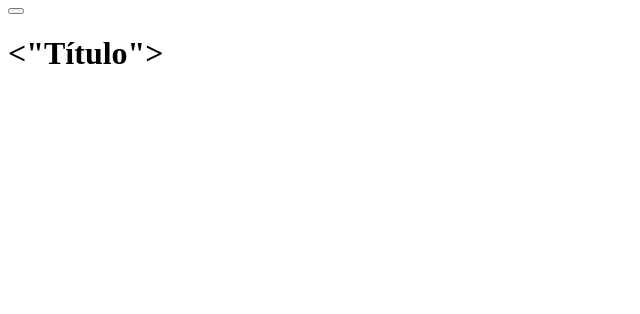
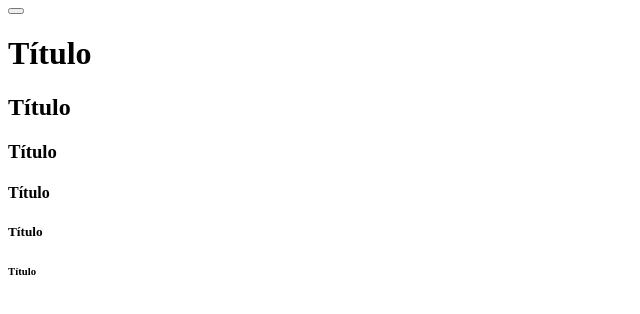
Before and after one commit to raiane81/raiane, a plain HTML site: page exercicio1.html in a window 1280 px wide. Shown: the whole page, without its empty margins (0-640 px from the left). Drawn offline with Linux system fonts and the light colour scheme.

Commit message:
Update exercicio1.html

```diff
--- a/exercicio1.html
+++ b/exercicio1.html
@@ -4,16 +4,12 @@
   </head>
 
   <body>
-    <h1><"Título"></h1>
-
-
-
-
-
-
-
-
-
+    <h1>Título</h1>
+    <h2>Título</h2>
+    <h3>Título</h3>
+    <h4>Título</h4>
+    <h5>Título</h5>
+    <h6>Título</h6>
 
       </body>
       </html>
```
